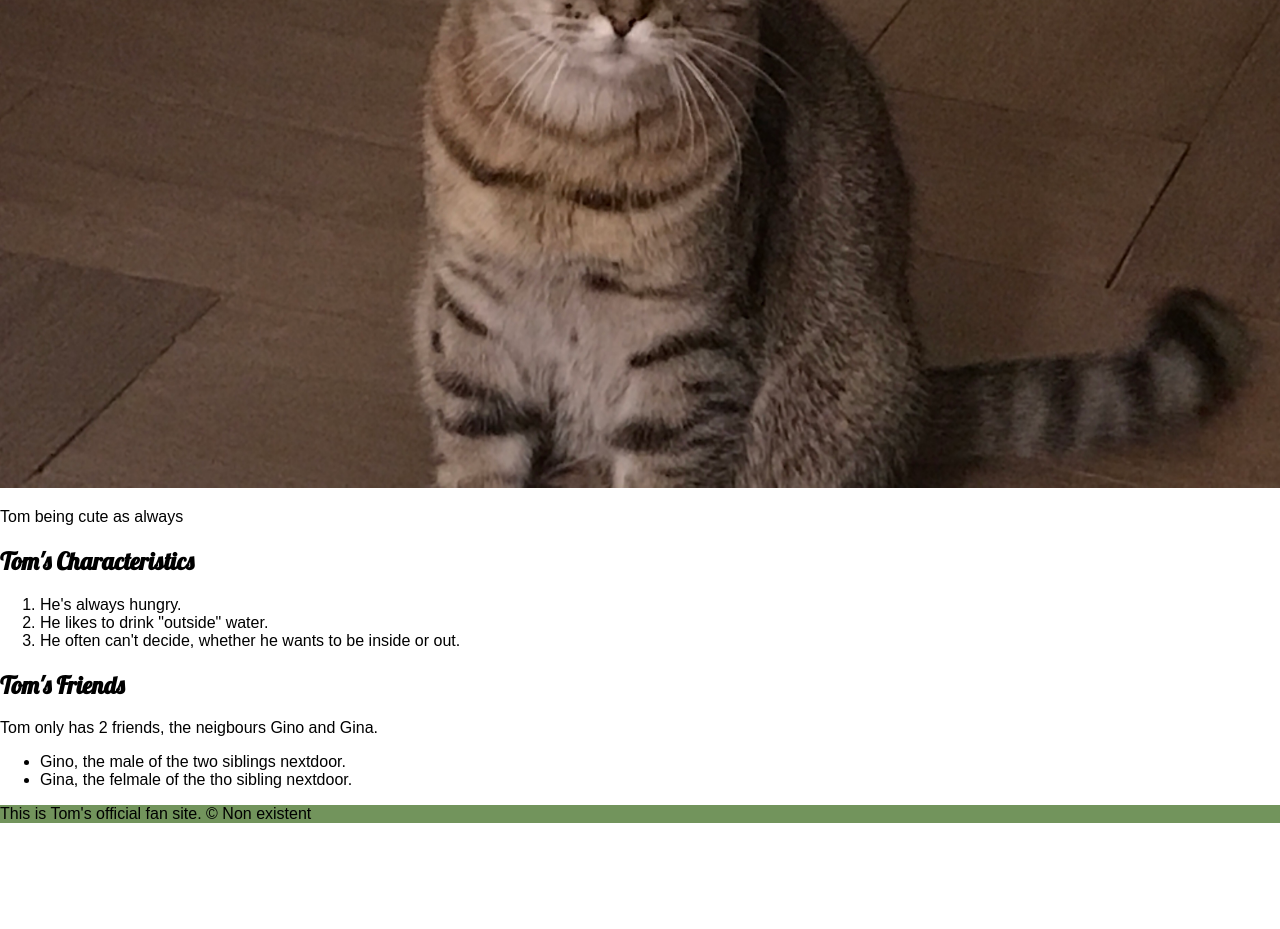
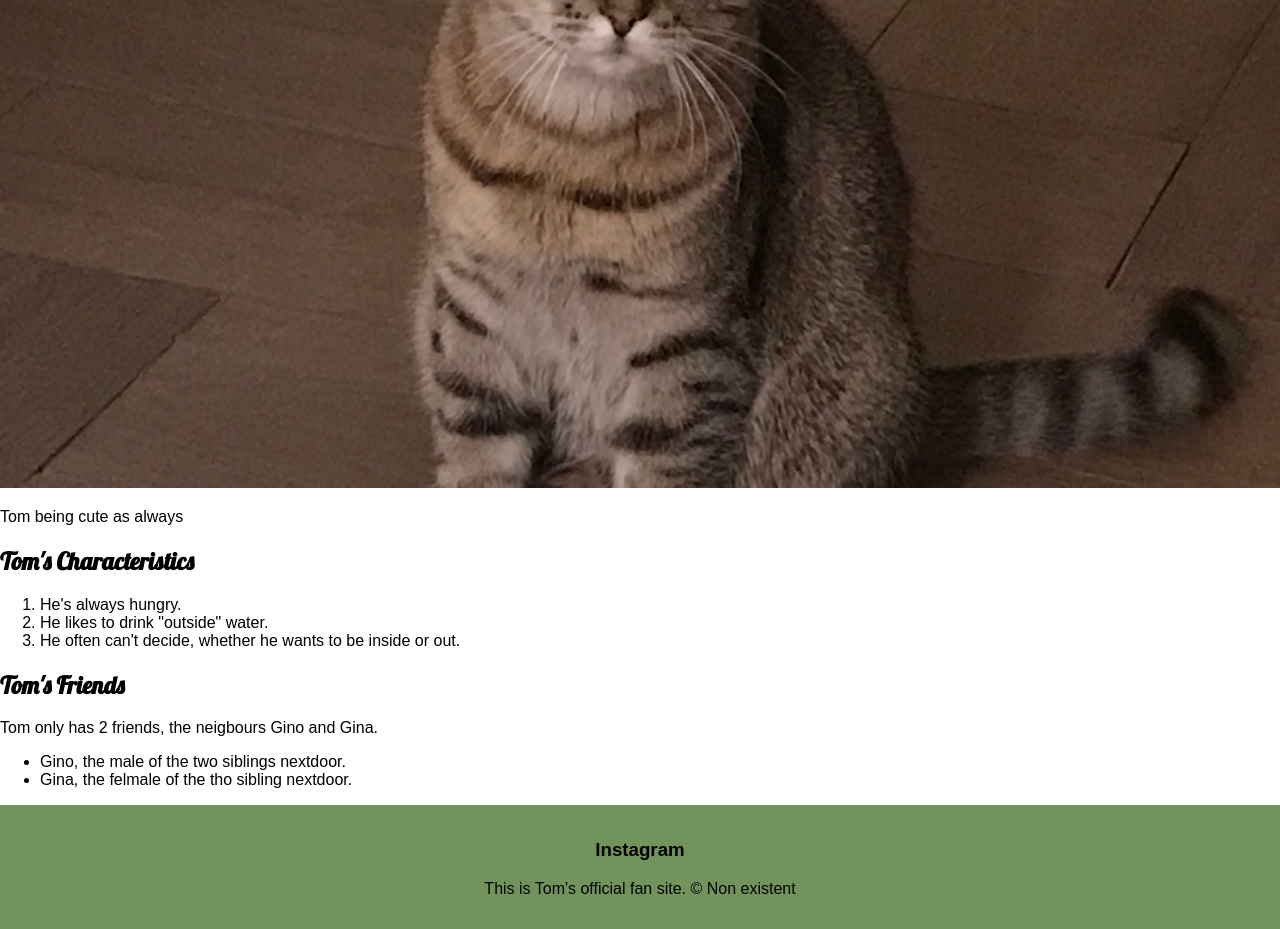
Before and after one commit to Sandj04/Cartoon-hero, a plain HTML site: page index.html in a window 1280 px wide. Shown: the part 902-1831 px from the top of the page. Before the commit the page ends 1741 px from the top, so only its background shows below. Drawn offline with Linux system fonts and the light colour scheme.

Commit message:
added footer margin and attempted link

```diff
--- a/css/Tom.css
+++ b/css/Tom.css
@@ -35,4 +35,6 @@ main img{
 
 footer{
 	background-color: #72945c;
+	padding: 15px;
+	text-align: center;
 }
--- a/index.html
+++ b/index.html
@@ -39,6 +39,7 @@
 
 	<!-- Footer element -->
 	<footer>
+		<h3 rel="link" href="https://www.instagram.com/thetaleoftomkitten/">Instagram</h3>
 		<p>This is Tom's official fan site. &copy; Non existent</p>
 	</footer>
 </body>
```
